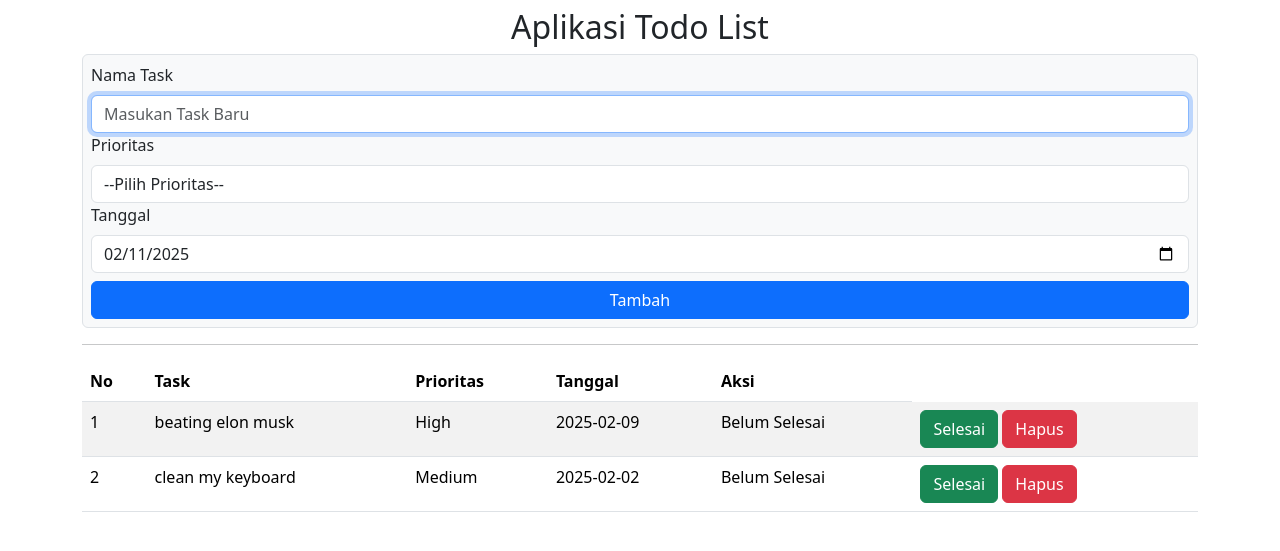
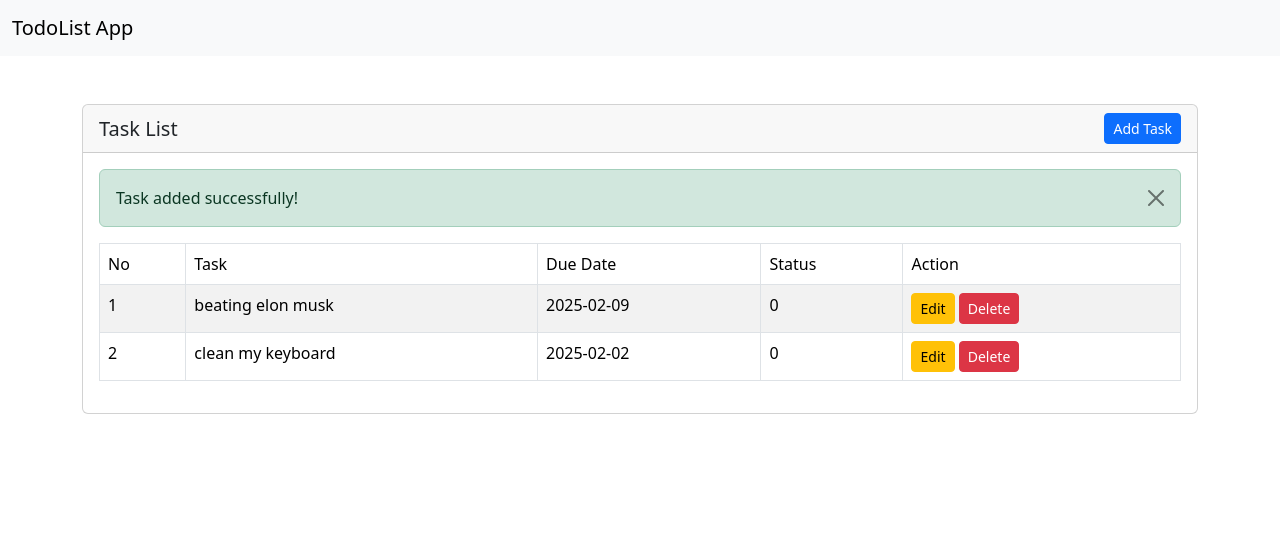
Before and after one commit to AzmiFirmansah/todolist-php-bootstrap, a PHP site: page /index.php?task_added=true in a window 1280 px wide. Shown: the top 551 px of the page. Run offline with PHP 8.4, Linux system fonts and the light colour scheme; data comes from the database, SQL or seed files in the repository; both versions use the stored data as it was before the commit.

Commit message:
Major update

```diff
--- /dev/null
+++ b/connection.php
@@ -0,0 +1,10 @@
+<?php
+
+$db_host = 'localhost';
+$db_user = 'root';
+$db_pass = '';
+$db_name = 'todo';
+
+$conn = new mysqli($db_host, $db_user, $db_pass, $db_name);
+
+if ($conn->connect_error) die("Connection failed: " . $conn->connect_error);
--- a/index.php
+++ b/index.php
@@ -1,41 +1,9 @@
 <?php
-$koneksi = mysqli_connect('localhost', 'root', '', 'todo');
+include "connection.php";
 
-// Tambah Task
-if (isset($_POST['add_task'])) {
-    $task = $_POST['task'];
-    $priority = $_POST['priority'];
-    $due_date = $_POST['due_date'];
-
-    if (!empty($task) && !empty($priority) && !empty($due_date)) {
-        mysqli_query($koneksi, "INSERT INTO tasks VALUES(NULL, '$task','$priority', '$due_date', '0')");
-        echo "<script>alert('Data berhasil disimpan')</script>";
-    } else {
-        echo "<script>alert('Semua Kolom Harus Diisi!')</script>";
-    }
-}
-
-// Menandai Task Selesai
-if (isset($_GET['complete'])) {
-    $id = $_GET['complete'];
-    mysqli_query($koneksi, "UPDATE tasks SET status=1 WHERE id=$id");
-    echo "<script>alert('Data Berhasil diperbarui')</script>";
-    header('location:index.php');
-}
-
-// Menghapus Task
-if (isset($_GET['delete'])) {
-    $id = $_GET['delete'];
-    mysqli_query($koneksi, "DELETE FROM tasks WHERE id=$id");
-    echo "<script>alert('Data Berhasil dihapus')</script>";
-    header('location:index.php');
-}
-
-$result = mysqli_query($koneksi, "SELECT * FROM tasks ORDER BY status ASC, priority DESC, due_date ASC");
-
-
+$query = "SELECT * FROM tasks";
+$result = mysqli_query($conn, $query);
 ?>
-
 
 <!DOCTYPE html>
 <html lang="en">
@@ -43,84 +11,137 @@ $result = mysqli_query($koneksi, "SELECT * FROM tasks ORDER BY status ASC, prior
 <head>
     <meta charset="UTF-8">
     <meta name="viewport" content="width=device-width, initial-scale=1.0">
-    <title>Aplikasi Todo List | UKK RPL 2025</title>
+    <title>Todolist UKK 2025</title>
+    <!-- bootstrap CSS -->
     <link href="https://cdn.jsdelivr.net/npm/bootstrap@5.3.3/dist/css/bootstrap.min.css" rel="stylesheet">
 </head>
 
 <body>
-    <div class="container mt-2">
-        <h2 class="text-center">Aplikasi Todo List</h2>
-        <form method="POST" class="border rounded bg-light p-2">
-            <label class="form-label">Nama Task</label>
-            <input type="text" name="task" class="form-control" placeholder="Masukan Task Baru" autocomplete="off" autofocus required>
-            <label class="form-label">Prioritas</label>
-            <select name="priority" class="form-control" required>
-                <option value="">--Pilih Prioritas--</option>
-                <option value="1">Low</option>
-                <option value="2">Medium</option>
-                <option value="3">High</option>
-            </select>
-            <label class="form-label">Tanggal</label>
-            <input type="date" name="due_date" class="form-control" value="<?php echo date('Y-m-d') ?>" required>
-            <button class="btn btn-primary w-100 mt-2" name="add_task">Tambah</button>
-        </form>
+    <!-- navbar -->
+    <nav class="navbar navbar-expand-lg bg-body-tertiary">
+        <div class="container-fluid">
+            <a class="navbar-brand" href="#">TodoList App</a>
+        </div>
+    </nav>
 
-        <hr>
-        <table class="table table-striped">
+
+    <!-- Content -->
+    <div class="container mt-5">
+        <div class="row mb-5">
+            <div class="col-md-12">
+                <div class="card">
+                    <div class="card-header d-flex justify-content-between align-items-center">
+                        <h5 class="mb-0">Task List</h5>
+                        <!-- Button trigger modal -->
+                        <button type="button" class="btn btn-primary btn-sm" data-bs-toggle="modal" data-bs-target="#addTaskModal">
+                            Add Task
+                        </button>
+                    </div>
+                    <div class="card-body">
+                        <!-- alert -->
+                        <?php
+                        if (isset($_GET['task_added'])) {
+                            echo '
+                          <div class="alert alert-' . ($_GET['task_added'] == 'true' ? 'success' : 'danger') . ' alert-dismissible fade show" role="alert">
+                              ' . ($_GET['task_added'] == 'true' ? 'Task added successfully!' : 'Task addition failed!') . '
+                              <button type="button" class="btn-close" data-bs-dismiss="alert" aria-label="Close"></button>
+                          </div>';
+                        }
+
+                        if (isset($_GET['task_updated'])) {
+                            echo '
+                            <div class="alert alert-' . ($_GET['task_updated'] == 'true' ? 'success' : 'danger') . ' alert-dismissible fade show" role="alert">
+                                ' . ($_GET['task_updated'] == 'true' ? 'Task updated successfully!' : 'Task update failed!') . '
+                                <button type="button" class="btn-close" data-bs-dismiss="alert" aria-label="Close"></button>
+                            </div>';
+                        }
+
+                        if (isset($_GET['task_deleted'])) {
+                            echo '
+                            <div class="alert alert-' . ($_GET['task_deleted'] == 'true' ? 'success' : 'danger') . ' alert-dismissible fade show" role="alert">
+                                ' . ($_GET['task_deleted'] == 'true' ? 'Task deleted successfully!' : 'Task deletion failed!') . '
+                                <button type="button" class="btn-close" data-bs-dismiss="alert" aria-label="Close"></button>
+                            </div>';
+                        }
+                        ?>
+
+                        <table class="table table-striped table-bordered" width="100%">
                             <thead>
                                 <tr>
-                    <th>No</th>
-                    <th>Task</th>
-                    <th>Prioritas</th>
-                    <th>Tanggal</th>
-                    <th>Aksi</th>
+                                    <td>No</td>
+                                    <td>Task</td>
+                                    <td>Due Date</td>
+                                    <td>Status</td>
+                                    <td>Action</td>
                                 </tr>
                             </thead>
                             <tbody>
                                 <?php
+                                $no = 1;
                                 if (mysqli_num_rows($result) > 0) {
-                    $no = 1;
-                    while ($row = mysqli_fetch_assoc($result)) { ?>
-                        <tr>
-                            <td><?php echo $no++; ?></td>
-                            <td><?php echo $row['task']; ?></td>
-                            <td><?php
-                                if ($row['priority'] == 1) {
-                                    echo "Low";
-                                } elseif ($row['priority'] == 2) {
-                                    echo "Medium";
+                                    while ($row = mysqli_fetch_array($result)) {
+                                        echo "<tr>
+                                            <td>" . $no . "</td>
+                                            <td>" . $row['task'] . "</td>
+                                            <td>" . $row['due_date'] . "</td>
+                                            <td>" . $row['status'] . "</td>
+                                            <td>
+                                                <a href='edit_task.php?id=" . $row['id'] . "' class='btn btn-warning btn-sm'>Edit</a>
+                                                <a href='delete_task.php?id=" . $row['id'] . "' class='btn btn-danger btn-sm' onclick='return confirm(\"Are you sure?\")'>Delete</a>
+                                            </td>
+                                        </tr>";
+                                        $no++;
+                                    }
                                 } else {
-                                    echo "High";
-                                }
-                                ?>
-                            </td>
-                            <td><?php echo $row['due_date']; ?></td>
-                            <td><?php
-                                if ($row['status'] == 0) {
-                                    echo "Belum Selesai";
-                                } else {
-                                    echo "Selesai";
-                                }
-                                ?>
-                            </td>
-                            <td>
-                                <?php
-                                if ($row['status'] == 0) { ?>
-                                    <a href="?complete=<?php echo $row['id'] ?>" class="btn btn-success">Selesai</a>
-                                <?php  }
-                                ?>
-                                <a href="?delete=<?php echo $row['id'] ?>" class="btn btn-danger">Hapus</a>
-                            </td>
-                        </tr>
-                <?php }
-                } else {
-                    echo "Tidak ada Data";
+                                    echo "<tr>
+                                        <td colspan='5' class='text-center'>No tasks available</td>
+                                    </tr>";
                                 }
                                 ?>
                             </tbody>
                         </table>
                     </div>
+                </div>
+            </div>
+        </div>
+    </div>
 
+    <!-- Add Task Modal -->
+    <div class="modal fade" id="addTaskModal" tabindex="-1" aria-labelledby="addTaskModalLabel" aria-hidden="true">
+        <div class="modal-dialog">
+            <div class="modal-content">
+                <div class="modal-header">
+                    <h1 class="modal-title fs-5" id="addTaskModalLabel">Add Task</h1>
+                    <button type="button" class="btn-close" data-bs-dismiss="modal" aria-label="Close"></button>
+                </div>
+                <form action="add_task.php" method="post">
+                    <div class="modal-body">
+                        <div class="mb-3">
+                            <label for="taskName" class="form-label">Task Name</label>
+                            <input type="text" class="form-control" id="taskName" name="task" placeholder="Enter your task here" required>
+                        </div>
+                        <div class="mb-3">
+                            <label for="dueDate" class="form-label">Due Date</label>
+                            <input type="date" class="form-control" id="dueDate" name="due_date" required>
+                        </div>
+                        <div class="mb-3">
+                            <label for="status" class="form-label">Status</label>
+                            <select class="form-control" id="status" name="status">
+                                <option value="Pending">Pending</option>
+                                <option value="Completed">Completed</option>
+                            </select>
+                        </div>
+                    </div>
+                    <div class="modal-footer">
+                        <button type="button" class="btn btn-secondary" data-bs-dismiss="modal">Close</button>
+                        <button type="submit" class="btn btn-primary">Save Task</button>
+                    </div>
+                </form>
+            </div>
+        </div>
+    </div>
+
+    <!-- Bootstrap JS -->
     <script src="https://cdn.jsdelivr.net/npm/bootstrap@5.3.3/dist/js/bootstrap.bundle.min.js"></script>
 </body>
 
```
Also changed, not shown: add_task.php (added, +17 -0 lines), delete_task.php (added, +12 -0 lines), edit_task.php (added, +66 -0 lines), todo.sql (+6 -7 lines), update_task.php (added, +22 -0 lines). Lines whose indentation alone changed are shown as unchanged.
